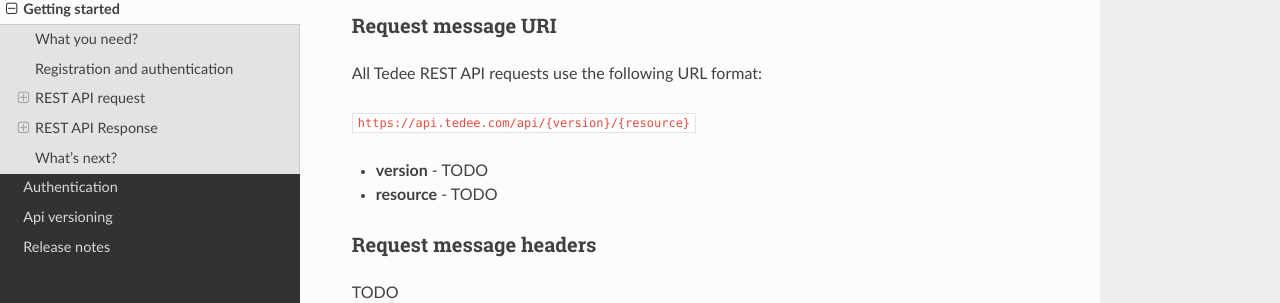
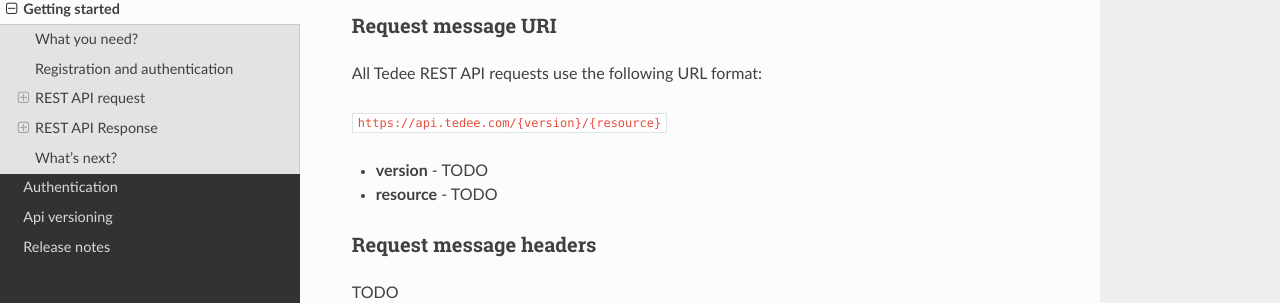
Before and after one commit to tedee-com/tedee-api-doc, a Sphinx documentation site: the page built from docs/source/getting-started.rst, in a window 1280 px wide and 900 px high, scrolled down 816 px. Shown: the part 144-447 px from the top of the window. Built offline with Sphinx 7.4.7 and the Read the Docs theme 2.0.0, drawn with Linux system fonts in a browser that asks for light colours; part of the change alters nothing that is shown.

Commit message:
Use variable instead of hardcoded url

```diff
--- a/docs/source/getting-started.rst
+++ b/docs/source/getting-started.rst
@@ -36,7 +36,7 @@ Request message URI
 
 All Tedee REST API requests use the following URL format:
 
-``https://api.tedee.com/api/{version}/{resource}``
+``|apiUrl|/{version}/{resource}``
 
 * **version** - TODO
 * **resource** - TODO
```
